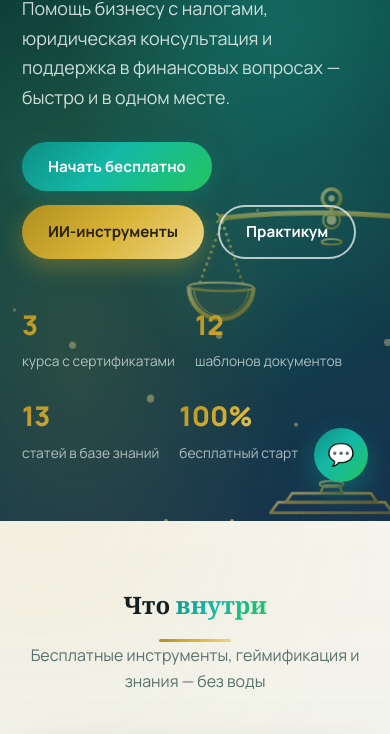
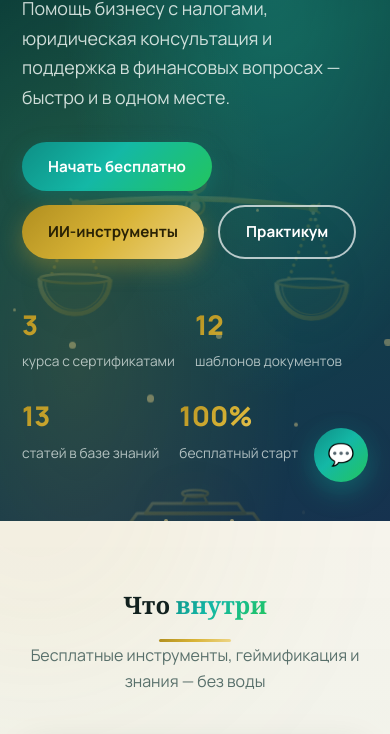
Before and after one commit to divine-guest/ecofin, a plain HTML site: page index.html in a window 390 px wide. Shown: the part 340-1074 px from the top of the page. Drawn offline with nearby package versions, Linux system fonts and the light colour scheme.

Commit message:
Mobile hero: scales fully visible centered as watermark

```diff
--- a/css/style.css
+++ b/css/style.css
@@ -538,7 +538,10 @@ canvas { display: block; margin: 0 auto; background: var(--surface-2); border-ra
 @media (max-width: 640px) {
   .grid.cols-2, .grid.cols-3, .grid.cols-4 { grid-template-columns: 1fr; }
   .hero { min-height: auto; padding: 64px 0 56px; }
-  .hero-scales { width: 90vw; right: -30vw; bottom: -10px; }
+  .hero-scales {
+    width: min(430px, 98vw); right: auto; left: 50%;
+    transform: translateX(-50%); bottom: -24px; opacity: .28;
+  }
   .hero-stats { gap: 20px; }
   /* чат-кнопка не перекрывает контент внизу */
   body { padding-bottom: 88px; }
```
